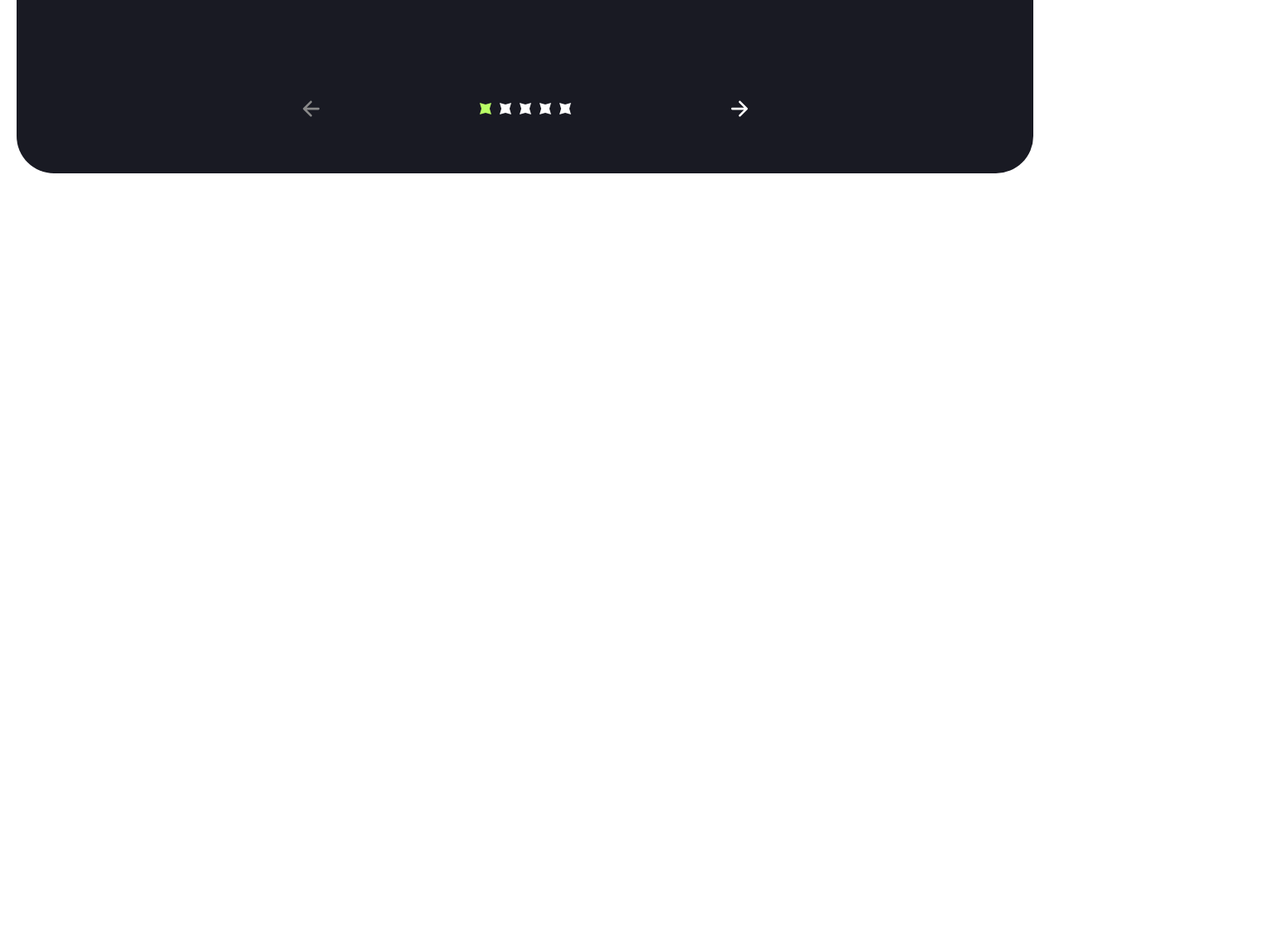
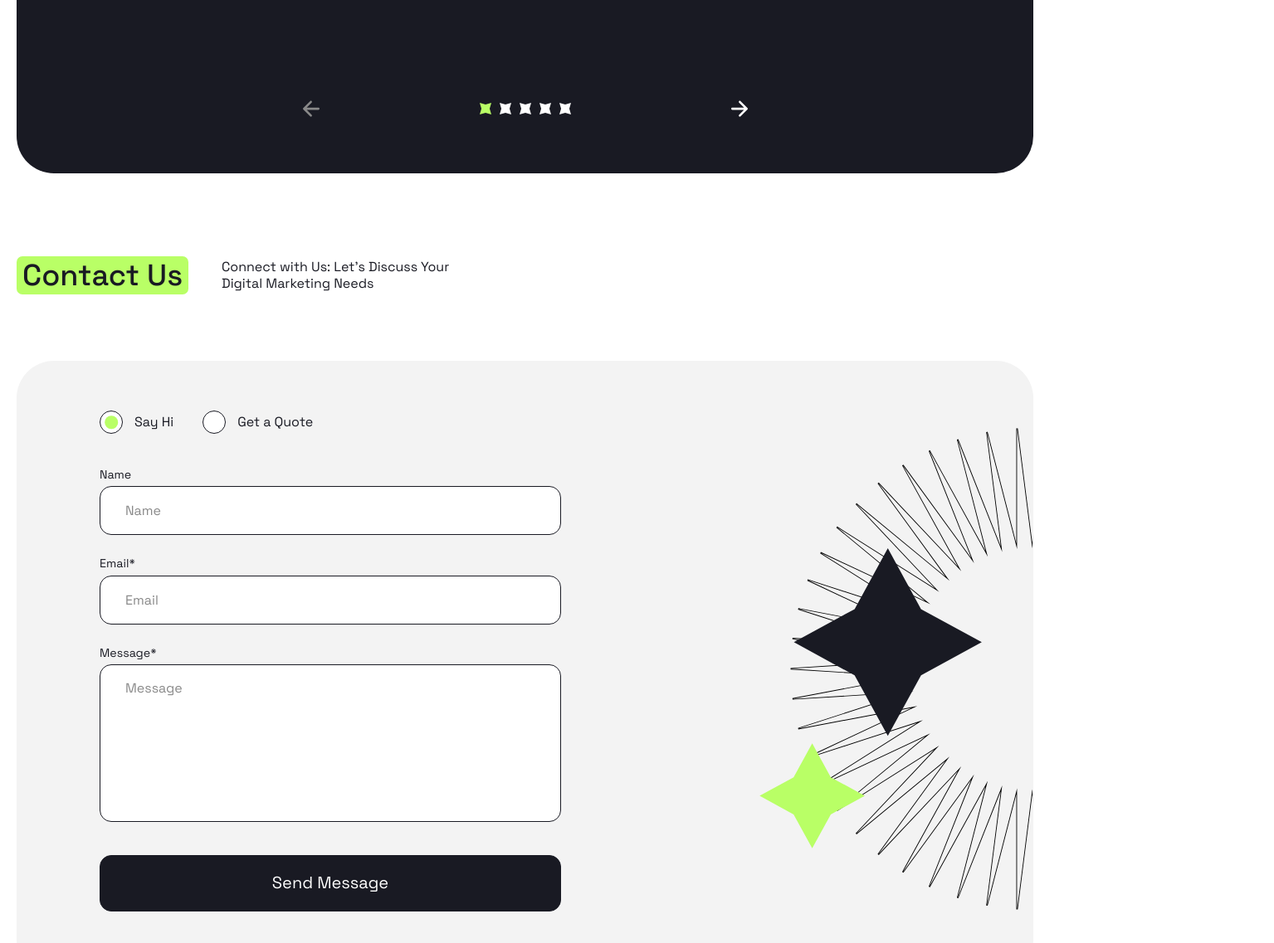
Before and after one commit to DunStrugglesToRun/study-practice3, a website: page index.html in a window 1280 px wide. Shown: the part 6221-7358 px from the top of the page at 83% size, 1535 px wide, since content can reach past the window. Before the commit the page ends 6480 px from the top, so only its background shows below. Drawn offline with Linux system fonts and the light colour scheme.

Commit message:
Added 'contact-us' section

```diff
--- a/index.html
+++ b/index.html
@@ -909,6 +909,56 @@
           </div>
         </div>
       </section>
+
+      <section class="section container">
+        <header class="section__header">
+          <h2 class="section__title puddle-bg">Contact Us</h2>
+          <div class="section__description">
+            <p>
+              Connect with Us: Let's Discuss Your <br> Digital Marketing Needs
+            </p>
+          </div>
+        </header>
+        <div class="section__body">
+          <div class="contact-us">
+            <form class="contact-us__form">
+              <fieldset class="contact-us__request-types radios">
+                <legend class="radios__title visually-hidden">Request type</legend>
+                <label class="radios__item radio" checked >
+                  <input type="radio" class="radio__input visually-hidden" name="request-type" value="Say Hi" checked>
+                  <span class="radio__emulator"></span>
+                  <span class="radio__lable">Say Hi</span>
+                </label>
+                <label class="radios__item radio" >
+                  <input type="radio" class="radio__input visually-hidden" name="request-type" value="Get a Quote">
+                  <span class="radio__emulator"></span>
+                  <span class="radio__lable">Get a Quote</span>
+                </label>
+              </fieldset>
+              <div class="contact-us__body">
+
+                <div class="contact-us__field field">
+                  <label class="field__label" for="name">Name</label>
+                  <input class="field__input" id="name" name="name" placeholder="Name">
+                </div>
+
+                <div class="contact-us__field field">
+                  <label class="field__label" for="email">Email*</label>
+                  <input class="field__input" id="email" name="email" placeholder="Email" type="email" required>
+                </div>
+
+                <div class="contact-us__field field">
+                  <label class="field__label" for="message">Message*</label>
+                  <textarea class="field__input field__input--textarea" id="message" name="message" placeholder="Message"  required></textarea>
+                </div>
+
+              </div>
+              <button class="contact-us__button button" type="submit">Send Message</button>
+            </form>
+          </div>
+        </div>
+      </section>
+    </main>
     </main>
 
     <dialog class="mobile-overlay visible-mobile" id="mobileOverlay">
--- /dev/null
+++ b/styles/blocks/_contact-us.scss
@@ -0,0 +1,76 @@
+.contact-us {
+  position: relative;
+
+  @include mobile-above {
+    padding: 60px 100px 80px;
+    background-color: var(--color-gray);
+    border-radius: var(--border-radius-large);
+
+  }
+
+  &::after {
+    --contactUsImageOffetY: 62px;
+
+    content: '';
+    position: absolute;
+    top: 50%;
+    left: calc(100% - var(--container-padding-x));
+    translate: -50% -50%;
+    height: calc(100% - var(--contactUsImageOffetY) * 2);
+    aspect-ratio: 1;
+    background: url('/images/contact-us-image.svg') center/contain no-repeat;
+
+    @include tablet {
+      display: none;
+    }
+  }
+
+
+  &__form,
+  &__body {
+    display: flex;
+    flex-direction: column;
+  }
+
+  &__request-types,
+  &__body {
+    @include mobile {
+      background-color: var(--color-gray);
+    }
+  }
+
+  &__request-types {
+    @include mobile {
+      display: flex;
+      column-gap: 60px;
+      justify-content: center;
+
+      padding: 40px 52px 36px;
+      border-radius: var(--border-radius-large) var(--border-radius-large) 0 0;
+    }
+  }
+
+  &__form {
+
+    @include tablet-above {
+      max-width: 556px;
+    }
+
+    @include mobile-above {
+      row-gap: 40px;
+    }
+  }
+
+  &__body {
+    row-gap: 25px;
+
+    @include mobile {
+      margin-bottom: 30px;
+      row-gap: 20px;
+      padding: 10px 30px 50px;
+      border-radius:
+      0 0
+      var(--border-radius-large) var(--border-radius-large);
+    }
+  }
+}
--- /dev/null
+++ b/styles/blocks/_field.scss
@@ -0,0 +1,49 @@
+.field {
+  display: flex;
+  flex-direction: column;
+  align-items: start;
+  row-gap: 5px;
+
+  @include mobile {
+    row-gap: 10px;
+  }
+
+  &__label {
+    @include fluid-text(16, 14);
+  }
+
+  &__input {
+    width: 100%;
+    height: var(--input-height);
+    padding-inline: 30px;
+    border: var(--border);
+    border-radius: var(--border-radius);
+
+    @include hover {
+      background-color: var(--color-accent);
+    }
+
+    @include mobile {
+      padding-inline: 20px;
+    }
+
+    &:focus {
+      border-color: var(--color-accent);
+      outline: none;
+    }
+
+    &::placeholder {
+      color: var(--color-gray-alt);
+    }
+
+    &--textarea {
+      height:  190px;
+      padding-block: 18px;
+      resize: none;
+
+      @include mobile {
+        height: 132px;
+      }
+    }
+  }
+}
--- /dev/null
+++ b/styles/blocks/_radio.scss
@@ -0,0 +1,36 @@
+.radio {
+  display: flex;
+  align-items: center;
+  column-gap: 14px;
+  transition-duration: var(--transition-duration);
+
+  @include hover {
+    opacity: 0.6;
+  }
+
+  &__input {
+    &:not(:checked) + .radio__emulator::after {
+      opacity: 0;
+    }
+  }
+
+  &__emulator {
+    @include flex-center;
+    @include square(28px);
+
+    position: relative;
+    background-color: var(--color-light);
+    border: var(--border);
+    border-radius: 50%;
+
+    &::after {
+      @include abs-center;
+      @include square(60%);
+
+      content: '';
+      background-color: var(--color-accent);
+      border-radius: inherit;
+      transition-duration: var(--transition-duration);
+    }
+  }
+}
--- /dev/null
+++ b/styles/blocks/_radios.scss
@@ -0,0 +1,4 @@
+.radios {
+  display: flex;
+  column-gap: 35px;
+}
--- a/styles/style.scss
+++ b/styles/style.scss
@@ -8,6 +8,9 @@
   'globals';
 
 @import
+'blocks/field',
+'blocks/radio',
+'blocks/radios',
 'blocks/button',
 'blocks/grid',
 'blocks/burger-button',
@@ -26,4 +29,5 @@
 'blocks/team-card',
 'blocks/pagination',
 'blocks/reviews',
-'blocks/review-card';
+'blocks/review-card',
+'blocks/contact-us';
```
Also changed, not shown: images/contact-us-image.svg (added), styles/style.css.
